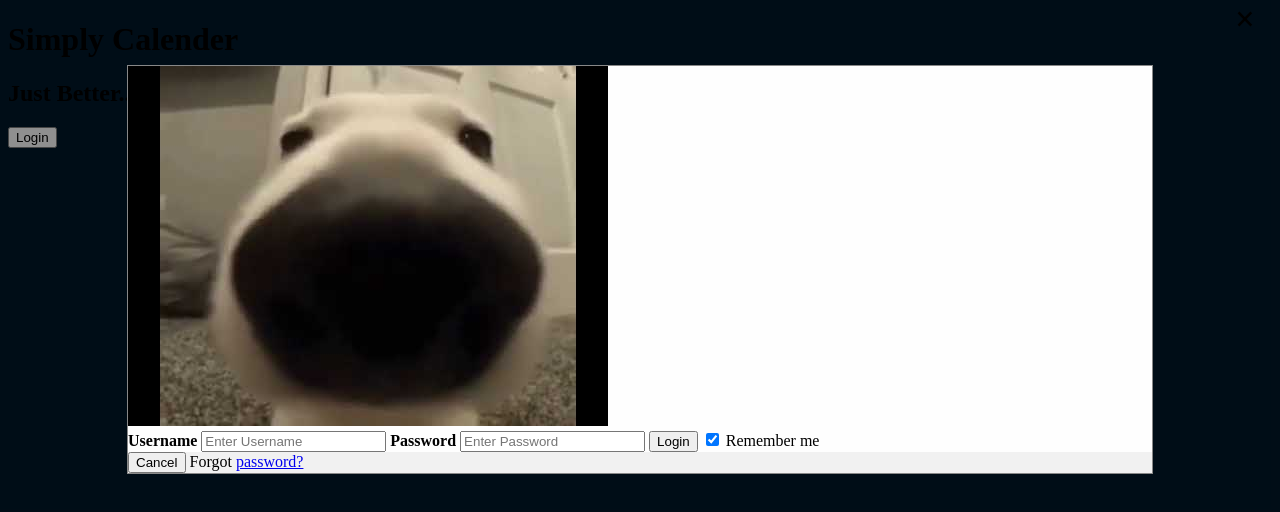
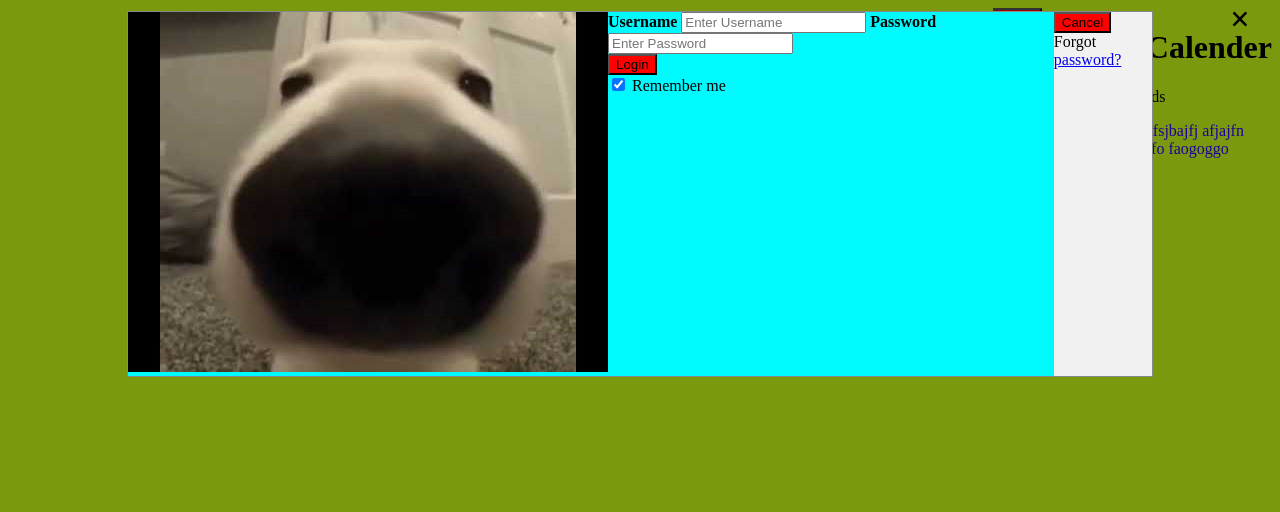
Before and after one commit to memespraysneks/BTSProject, a plain HTML site: page index.html in a window 1280 px wide. Both pictures are taken after a click on the button "Login". Drawn offline with Linux system fonts and the light colour scheme; files that its build step writes are made by us from their sources; a web font is replaced by a local one.

```diff
--- a/index.html
+++ b/index.html
@@ -12,12 +12,17 @@
 		href="https://fonts.googleapis.com/css2?family=Zen+Kurenaido&family=Zen+Old+Mincho:wght@700&display=swap"
 		rel="stylesheet"
 	/>
-    <link rel="stylesheet" href="./CSS/styles.CSS" />
+    <link rel="stylesheet" href="styles.CSS" />
 </head>
 <body>
     <header>
         <h1> Simply Calender </h1>
-        <h2> Just Better... THEN ALL THE OTHER SHIT YOU USE</h2>
+        <p> Words... just words </p>
+        <ul>
+            <li> this alfnav fsjbajfj afjajfn</li>
+            <li> is wew fanfo faogoggo </li>
+            <li> cringe dog </li>
+        </ul>
 
     </header>
     <!-- Button to open the modal login form -->
--- a/styles.CSS
+++ b/styles.CSS
@@ -1,15 +1,33 @@
 body
 {
-    background-color:#011627;
+    background-color:#cdff19;
+    display: flex;
+    flex-direction: row-reverse;
 
 }
 
-h1
+p
 {
-    font-family: 'Zen Old Mincho', serif;
+
+    /* font-family: 'Zen Old Mincho', serif; */
 }
 
+li {
+  color: rgb(47, 0, 255) ;
+  font-family: 'Zen Old Mincho', serif;
+
+}
+
+button {
+  background-color: rgb(255, 0, 0);
+  display: flex;
+  flex-direction: row;
+}
+
+
+
 /* The Modal (background) */
+/*chnages whole login*/
 .modal {
     display: none; /* Hidden by default */
     position: fixed; /* Stay in place */
@@ -21,22 +39,26 @@ h1
     overflow: auto; /* Enable scroll if needed */
     background-color: rgb(0,0,0); /* Fallback color */
     background-color: rgba(0,0,0,0.4); /* Black w/ opacity */
-    padding-top: 60px;
+    padding-top: 6px;
   }
 
   /* Modal Content/Box */
+  /* This is what changes inside login*/
   .modal-content {
-    background-color: #fefefe;
+    background-color: #00fbff;
     margin: 5px auto; /* 15% from the top and centered */
     border: 1px solid #888;
     width: 80%; /* Could be more or less, depending on screen size */
+    display: flex;
+    flex-direction: row;
+
   }
 
   /* The Close Button */
   .close {
     /* Position it in the top right corner outside of the modal */
     position: absolute;
-    right: 25px;
+    right: 30px;
     top: 0;
     color: #000;
     font-size: 35px;
```
